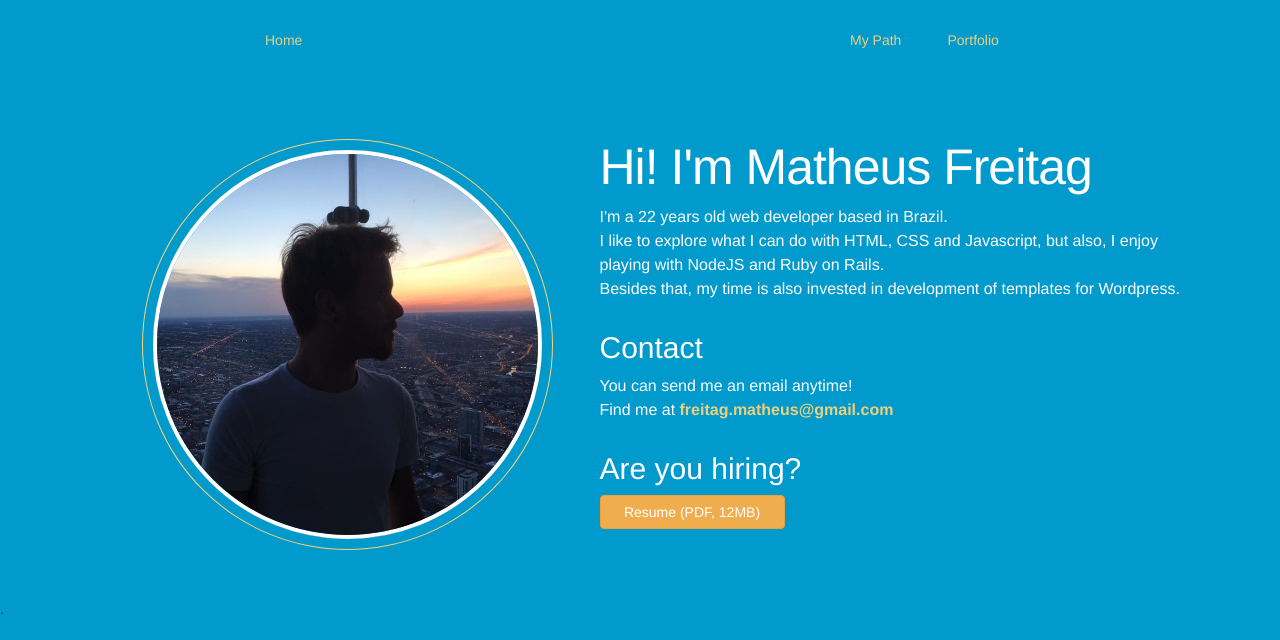
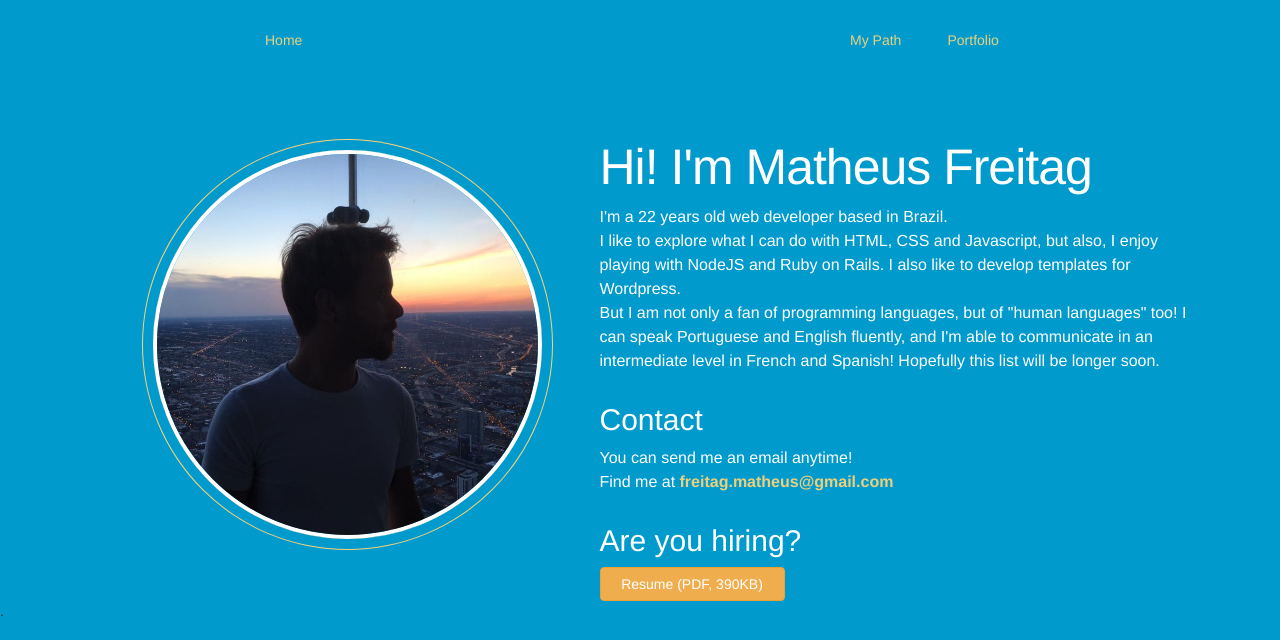
Before and after one commit to MatheusFreitag/matheusfreitag.githbub.io, a plain HTML site: page index.html in a window 1280 px wide. Drawn offline with nearby package versions, Linux system fonts and the light colour scheme.

Commit message:
Resume uploaded

```diff
--- a/index.html
+++ b/index.html
@@ -37,9 +37,9 @@
                 I'm a 22 years old web developer based in Brazil.
                 <br>
                 I like to explore what I can do with HTML, CSS and Javascript, but also,
-                I enjoy playing with NodeJS and Ruby on Rails.
+                I enjoy playing with NodeJS and Ruby on Rails. I also like to develop templates for Wordpress.
                 <br>
-                Besides that, my time is also invested in development of templates for Wordpress.
+                But I am not only a fan of programming languages, but of "human languages" too! I can speak Portuguese and English fluently, and I'm able to communicate in an intermediate level in French and Spanish! Hopefully this list will be longer soon.
               </p>
             </div>
           </div>
@@ -58,7 +58,7 @@
             <div class="name col-md-12">
               <h2 class="information">Are you hiring?</h2>
 
-              <a class="btn btn-warning col-md-4 information" href="#">Resume (PDF, 12MB)</a></p>
+              <a target="blank" class="btn btn-warning col-md-4 information" href="https://drive.google.com/file/d/0B2AJBPO0rvAgSHVvRlpDYzFMRmM/view?usp=sharing">Resume (PDF, 390KB)</a></p>
             </div>
           </div>
         </div>
```
